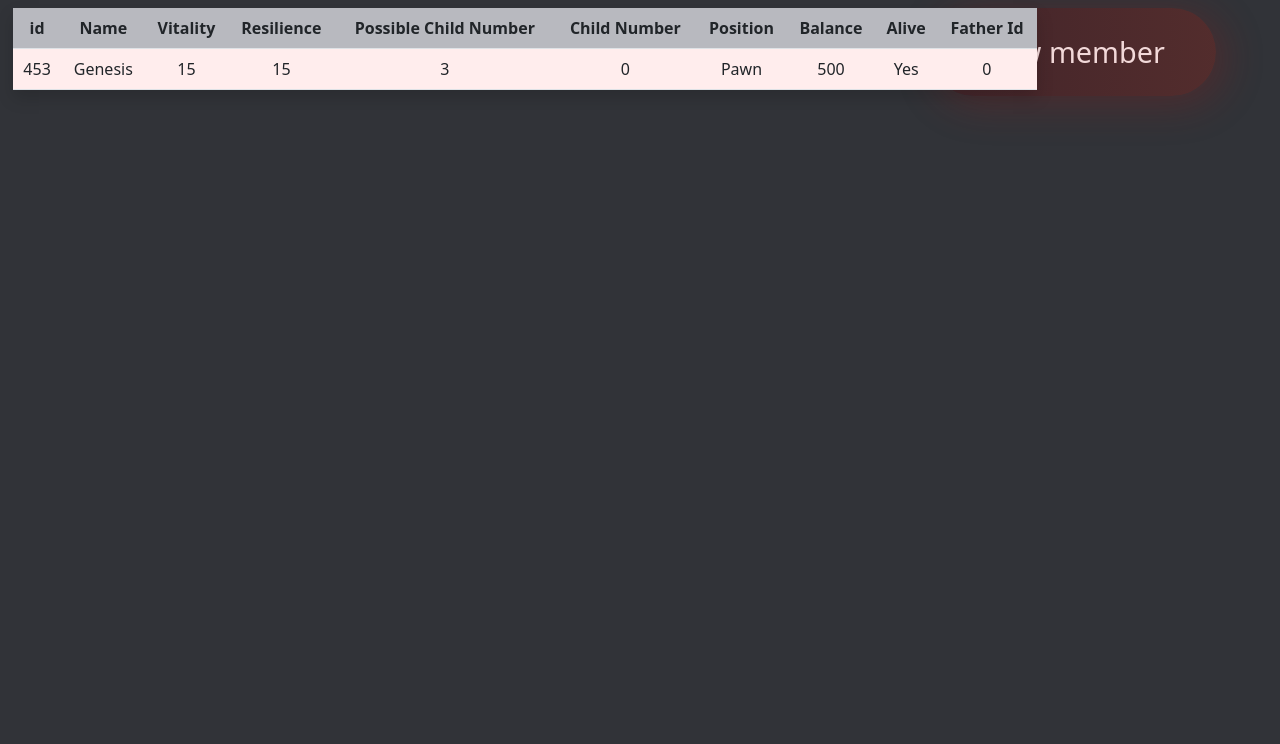
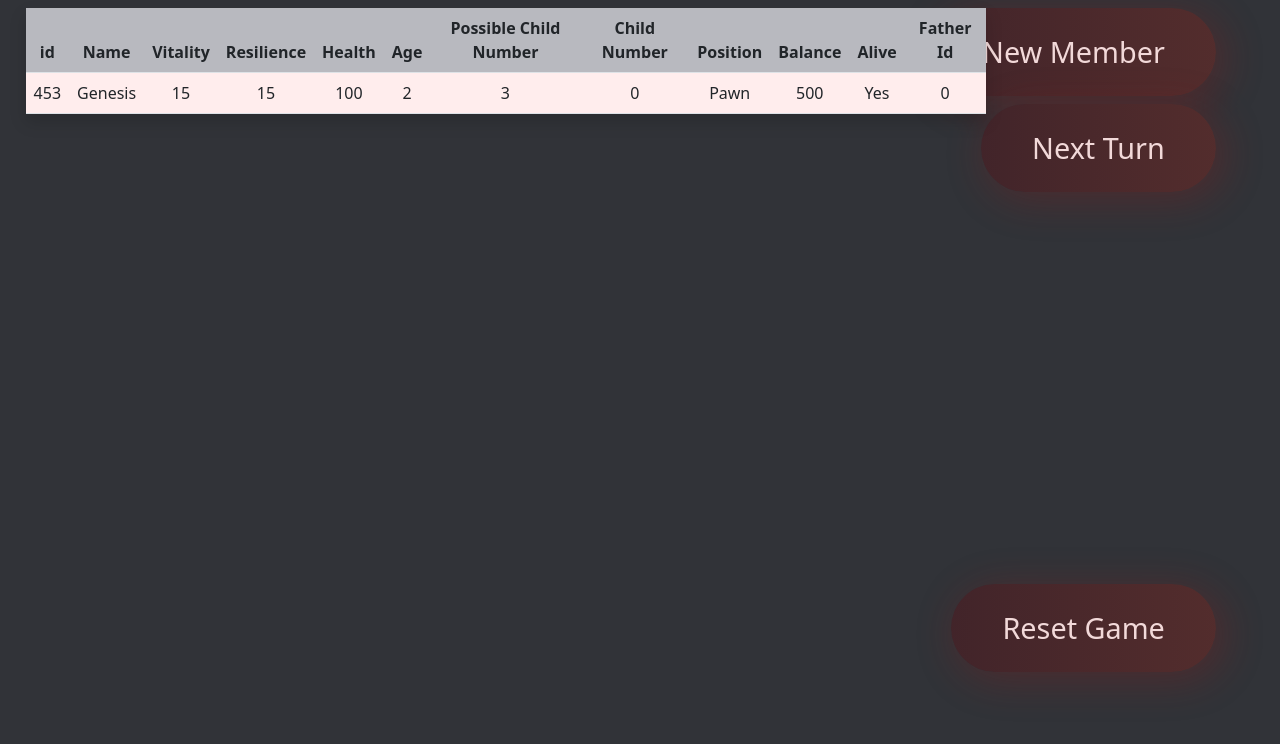
Before and after one commit to Gyulaa/Clan-Simulator-in-Browser, a Django app: page /operations/ in a window 1280 px wide. Shown: the part 56-800 px from the top of the page. Run offline with Django 4.2, Linux system fonts and the light colour scheme; data comes from the database, SQL or seed files in the repository; both versions use the stored data as it was after the commit.

Commit message:
inheritance system, next turn, reset game

```diff
--- a/Clan_Simulator/Clan_Simulator_Browser/forms.py
+++ b/Clan_Simulator/Clan_Simulator_Browser/forms.py
@@ -1,5 +1,6 @@
 from django import forms
 
+# form tht adds new member
 class AddMemberForm(forms.Form):
     name = forms.CharField(max_length=25)
     fatherid = forms.IntegerField()
--- a/Clan_Simulator/Clan_Simulator_Browser/templates/operations.html
+++ b/Clan_Simulator/Clan_Simulator_Browser/templates/operations.html
@@ -48,7 +48,7 @@
         .box {
         display: flex;
         flex-direction: column;
-        position: absolute;
+        position: fixed;
         top: 8%;
         right: 0%;
         height: 100vh;
@@ -86,6 +86,8 @@
 
         /* link-... */
         .link-1 {
+        display: block;
+        margin-bottom: 1rem;
         font-size: 1.8rem;
 
         color: var(--light);
@@ -124,12 +126,20 @@
       </div>
     </div>
   </nav>
-  <!-- Add member button -->
-  <div class="box">
-      <a href="{% url 'add_member' %}" style="color: #f2d9d9" class="link-1" id="m1-c">New member</a>
-  </div>
+<!-- Add member button -->
+<div class="box">
+  <a href="{% url 'add_member' %}" style="color: #f2d9d9" class="link-1" id="m1-c">New Member</a>
+</div>
+<!-- Next turn button -->
+<div class="box" style="top: 20%">
+  <a href="{% url 'update_members' %}" style="color: #f2d9d9" class="link-1" id="m1-c">Next Turn</a>
+</div>
+<!-- Reset Game -->
+<div class="box" style="top: 80%">
+  <a href="{% url 'reset_game' %}" style="color: #f2d9d9" class="link-1" id="m1-c">Reset Game</a>
+</div>
     <!-- table that shows family members -->
-    <table class="table shadow" style="width: 80%; text-align: center; position: absolute; right: 19%; top: 8%; background-color: B8B9BF; radius: 2px"; >
+    <table class="table shadow" style="width: 75%; text-align: center; position: absolute; right: 23%; top: 8%; background-color: B8B9BF; radius: 2px"; >
       <!-- the head of the table -->
       <thead>
           <tr style="background-color: #B8B9BF;">
@@ -137,6 +147,8 @@
               <th>Name</th>
               <th>Vitality</th>
               <th>Resilience</th>
+              <th>Health</th>
+              <th>Age</th>
               <th>Possible Child Number</th>
               <th>Child Number</th>
               <th>Position</th>
@@ -155,6 +167,8 @@
                     <td>{{ member.name }}</td>
                     <td>{{ member.vitality }}</td>
                     <td>{{ member.resilience }}</td>
+                    <td>{{ member.health }}</td>
+                    <td>{{ member.age }}</td>
                     <td>{{ member.pcn }}</td>
                     <td>{{ member.childnumber }}</td>
                     <td>{{ member.position }}</td>
@@ -168,6 +182,8 @@
                     <td>{{ member.name }}</td>
                     <td>{{ member.vitality }}</td>
                     <td>{{ member.resilience }}</td>
+                    <td>{{ member.health }}</td>
+                    <td>{{ member.age }}</td>
                     <td>{{ member.pcn }}</td>
                     <td>{{ member.childnumber }}</td>
                     <td>{{ member.position }}</td>
--- a/Clan_Simulator/Clan_Simulator_Browser/urls.py
+++ b/Clan_Simulator/Clan_Simulator_Browser/urls.py
@@ -5,4 +5,7 @@ urlpatterns = [
     path('', views.overview, name="overview"),
     path('operations/', views.operations, name="operations"),
     path('operations/add-member/', views.add_member, name="add_member"),
+    path('operations/update_members/', views.update_members, name="update_members"),
+    path('operations/reset_game/', views.reset_game, name="reset_game"),
+
 ]
--- a/Clan_Simulator/Clan_Simulator_Browser/views.py
+++ b/Clan_Simulator/Clan_Simulator_Browser/views.py
@@ -10,7 +10,7 @@ def overview(request):
     # If there is no members in the database, it creates a genesis member
     member_count = Member.objects.count()
     if member_count == 0:
-        genesis_member = Member(name='Genesis', vitality=15, resilience=15, pcn=2, childnumber=0,
+        genesis_member = Member(name='Genesis', vitality=15, resilience=15, health=100, age=2, pcn=3, childnumber=0,
                                 position='Pawn', balance=500, alive=True, fatherid=0)
         genesis_member.save()
     _members = Member.objects.all()
@@ -18,6 +18,12 @@ def overview(request):
 
 # function for operations.html
 def operations(request):
+    # If there is no members in the database, it creates a genesis member
+    member_count = Member.objects.count()
+    if member_count == 0:
+        genesis_member = Member(name='Genesis', vitality=15, resilience=15, health=100, age=2, pcn=3, childnumber=0,
+                                position='Pawn', balance=500, alive=True, fatherid=0)
+        genesis_member.save()
     _members = Member.objects.all()
     return render(request, 'operations.html', {"members": _members})
 
@@ -33,22 +39,196 @@ def add_member(request):
             father = Member.objects.get(id=fatherid)
             fathervitality = father.vitality
             fatherresilience = father.resilience
+            fatherage = father.age
             fatherpcn = father.pcn
             fatherposition = father.position
             fatherchildnumber = father.childnumber
-            # if the father reached his child limit it gives an error
-            if not fatherpcn == fatherchildnumber:
-                # it create the new member
-                member = Member(name=name, vitality=fathervitality + random.randint(-5, 5),
-                                resilience=fatherresilience + random.randint(-5, 5),
-                                pcn=fatherpcn + random.randint(-1, 1),
-                                childnumber=0, position=fatherposition, balance=0, alive=True, fatherid=fatherid)
-                member.save()
-                # update childnumber for father
-                Member.objects.filter(id=fatherid).update(childnumber=fatherchildnumber + 1)
+            fatheralive = father.alive
+            if fatheralive == True:
+                if fatherage > 1:
+                    if not fatherpcn == fatherchildnumber:
+                        #mutation in vitality
+                        childrenvitality = fathervitality + random.randint(-5, 5)
+                        #max value: 100
+                        if childrenvitality > 100:
+                            childrenvitality = 100
+                        #mutation in resilience
+                        childrenresilience = fatherresilience + random.randint(-5, 5)
+                        #max value: 100
+                        if childrenresilience > 100:
+                            childrenresilience = 100
+                        # mutation in the possible child number
+                        childrenpcn = fatherpcn + random.randint(-5, 5)
+                        #max value: 100
+                        if childrenpcn > 100:
+                            childrenpcn = 100
+                        # it creates the new member
+                        member = Member(name=name, vitality=childrenvitality,
+                                        resilience=childrenresilience,
+                                        pcn=childrenpcn,
+                                        childnumber=0, position=fatherposition, balance=50, alive=True, fatherid=fatherid)
+                        member.save()
+                        # update childnumber for father
+                        Member.objects.filter(id=fatherid).update(childnumber=fatherchildnumber + 1)
+                    # if the father reached his child limit it gives an error
+                    else:
+                        return JsonResponse({'error': 'This person has reached the child limit.'})
+                else:
+                    return JsonResponse({'error': 'This person is too young.'})
             else:
-                return JsonResponse({'error': 'This person has reached the child limit.'})
+                return JsonResponse({'error': 'This person has died.'})
             return redirect('operations')
     else:
         form = AddMemberForm()
     return render(request, 'add_member.html', {'form': form})
+
+
+# function for age increment and health decrement
+def update_members(request):
+    # Get all members from the database
+    members = Member.objects.all()
+    # Loop through each member and update values
+    for member in members:
+        if member.alive == True:
+            # income based on vitality
+            if member.age > 1:
+                member.balance += member.vitality * 10
+                # income based on ranks: peasant, citizen, baron, count, king
+                if member.position == "Pawn":
+                    member.balance -= 50
+                elif member.position == "Baron":
+                    member.balance += 100
+                elif member.position == "Count":
+                    member.balance += 200
+                elif member.position == "King":
+                    member.balance += 500
+                # promotion
+                if member.balance > 5000:
+                    member.position = "King"
+                elif member.balance > 2000:
+                    member.position = "Count"
+                elif member.balance > 1000:
+                    member.position = "Baron"
+                elif member.balance > 500:
+                    member.postion = "Citizen"
+                else:
+                    member.position = "Pawn"
+            # family expenses
+            member.balance -= member.childnumber * 50
+            # member getting older
+            member.age += 1
+            # members health
+            if member.age < 2:
+                if len(members) > 3:
+                    member.health -= 1250 / member.resilience + random.randint(-30, 30)
+                else:
+                    member.health -= 500 / member.resilience + random.randint(-30, 30)
+            elif member.age > 4:
+                member.health -= 1000 / member.resilience + random.randint(-40, 40)
+            else:
+                member.health -= 750 / member.resilience + random.randint(-30, 30)
+            # dying by health
+            if member.health <= 0:
+                member.alive = False
+                member.health = -1
+                sons = Member.objects.filter(fatherid=member.id)
+                for son in sons:
+                    if son.age < 2:
+                        son.alive = False
+                        son.health = -1
+                        son.balance = -1
+                        son.save()
+            # dying by bankruptcy
+            if member.age > 1:
+                if member.balance < 1:
+                    member.alive = False
+                    member.balance=-1
+                sons = Member.objects.filter(fatherid=member.id)
+                for son in sons:
+                    if son.age < 2:
+                        son.alive = False
+                        son.balance = -1
+                        son.health = -1
+                        son.save()
+            member.save()
+    for member in members:
+        if member.alive == False:
+        # Inherit wealth
+            if member.balance > 0:
+                sons = []
+                grandsons = []
+                brothers = []
+                sonsofbro = []
+                alive = []
+
+                for competitor in members:
+                    # make sure not the same person
+                    if competitor.id != member.id:
+                        # children of member
+                        if competitor.fatherid == member.id:
+                            #children is alive?
+                            if competitor.alive == True:
+                                #append son's id
+                                sons.append(competitor.id)
+                            else:
+                                for grandcompetitor in members:
+                                    if grandcompetitor.fatherid == competitor.id:
+                                        if grandcompetitor.alive==True:
+                                            grandsons.append(grandcompetitor.id)
+                        #brothers
+                        elif competitor.fatherid == member.fatherid:
+                            if competitor.alive == True:
+                                brothers.append(competitor.id)
+                            else:
+                                for grandcompetitor in members:
+                                    if grandcompetitor.fatherid == competitor.id:
+                                        if grandcompetitor.alive==True:
+                                            sonsofbro.append(grandcompetitor.id)
+                        else:
+                            if competitor.alive == True:
+                                alive.append(competitor.id)
+                #possible outcomes
+                if len(sons) > 0:
+                    inheritance_value = member.balance / len(sons)
+                    for heir in members:
+                        if heir.id in sons:
+                            heir.balance += inheritance_value
+                            member.balance = 0
+                            heir.save()
+                elif len(grandsons) > 0:
+                    inheritance_value = member.balance / len(grandsons)
+                    for heir in members:
+                        if heir.id in grandsons:
+                            heir.balance += inheritance_value
+                            member.balance = 0
+                            heir.save()
+                elif len(brothers) > 0:
+                    inheritance_value = member.balance / len(brothers)
+                    for heir in members:
+                        if heir.id in brothers:
+                            heir.balance += inheritance_value
+                            member.balance = 0
+                            heir.save()
+                elif len(sonsofbro) > 0:
+                    inheritance_value = member.balance / len(sonsofbro)
+                    for heir in members:
+                        if heir.id in sonsofbro:
+                            heir.balance += inheritance_value
+                            member.balance = 0
+                            heir.save()
+                else:
+                    inheritance_value = member.balance / len(alive)
+                    for heir in members:
+                        if heir.id in alive:
+                            heir.balance += inheritance_value
+                            member.balance = 0
+                            heir.save()
+
+                member.save()
+    return redirect('operations')
+
+def reset_game(request):
+    # Törölje az összes személy rekordot
+    Member.objects.all().delete()
+    # Egyéb inicializálási lépések, ha szükséges
+    return redirect('operations')
```
Also changed, not shown: Clan_Simulator/Clan_Simulator_Browser/models.py (+5 -3 lines), Clan_Simulator/Clan_Simulator_Browser/templates/overview.html (+7 -1 lines), Clan_Simulator/Clan_Simulator/urls.py (line endings or trailing spaces), Clan_Simulator/Clan_Simulator_Browser/migrations/0002_member_health.py (added), Clan_Simulator/Clan_Simulator_Browser/migrations/0003_member_age.py (added), Clan_Simulator/Clan_Simulator_Browser/migrations/0004_alter_member_pcn_alter_member_resilience_and_more.py (added), Clan_Simulator/db.sqlite3, Clan_Simulator/manage.py (line endings or trailing spaces).
